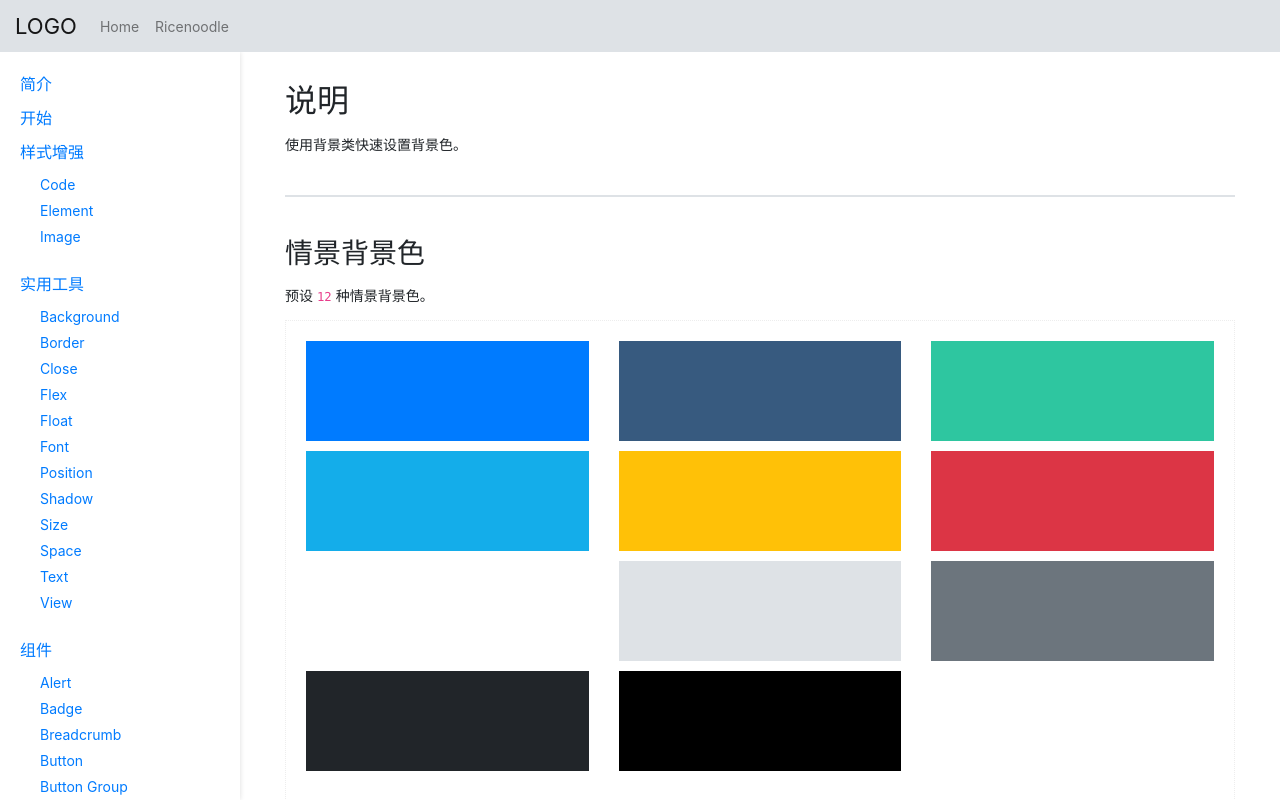
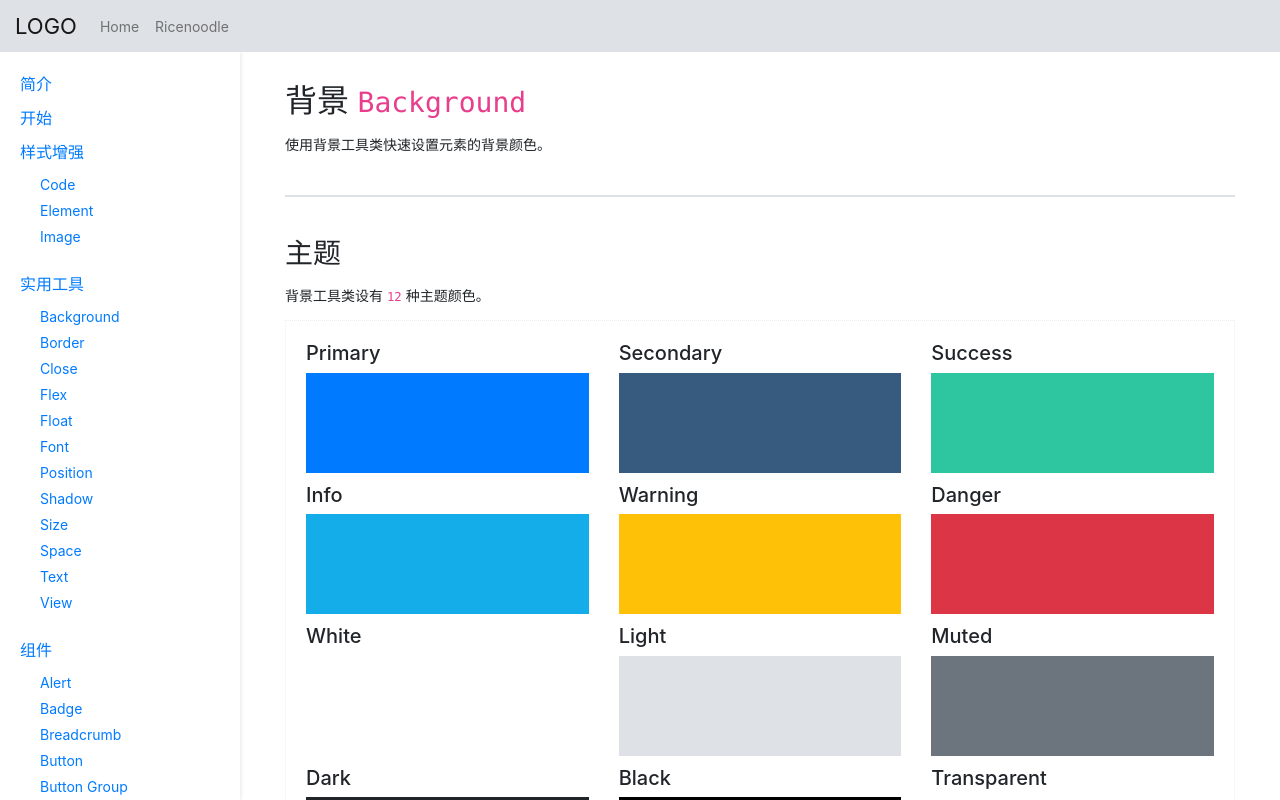
Before and after one commit to yayocn/yayocn-web, a React app: page /ricenoodle/utilities/background in a window 1280 px wide. Shown: the top 800 px of the page. Built offline with nearby package versions, Linux system fonts and the light colour scheme.

Commit message:
improve background

```diff
--- a/src/view/ricenoodle/utilities/Background.js
+++ b/src/view/ricenoodle/utilities/Background.js
@@ -6,7 +6,7 @@ import common from '../../../../public/scss/common.scss'
 import style from '../style.scss';
 
 const BACKGROUND = {
-  situation: [
+  theme: [
     { title: 'Primary', key: '', subTitle: '', className: 'bg-primary', },
     { title: 'Secondary', key: '', subTitle: '', className: 'bg-secondary', },
     { title: 'Success', key: '', subTitle: '', className: 'bg-success', },
@@ -44,13 +44,13 @@ export default class Background extends Component {
   render () {
     return (
       <PageWrapper>
-        <h2>说明</h2>
-        <p>使用背景类快速设置背景色。</p>
+        <h2>背景 <code>Background</code></h2>
+        <p>使用背景工具类快速设置元素的背景颜色。</p>
 
         <div className="divider divider-bold divider-lg"></div>
 
-        <h3>情景背景色</h3>
-        <p>预设 <code>12</code> 种情景背景色。</p>
+        <h3>主题</h3>
+        <p>背景工具类设有 <code>12</code> 种主题颜色。</p>
         <div className={classnames(style['util-bg'])}>
           <div className="row">
             <div className="col-12">
@@ -58,9 +58,10 @@ export default class Background extends Component {
                 <div className={classnames(common['example-view'])}>
                   <div className="row">
                     {
-                      BACKGROUND.situation.map((item, index) => {
+                      BACKGROUND.theme.map((item, index) => {
                         return (
                           <div className="col-4 mb-10" key={index} >
+                            <h5>{item.title}</h5>
                             <div className={classnames(item.className, style['bg-feature'])}></div>
                           </div>
                         );
@@ -71,7 +72,7 @@ export default class Background extends Component {
                 <div className={classnames(common['example-code'])}>
                   <Highlight copyBtn={false}>
                     {
-                      this.createCode('situation')
+                      this.createCode('theme')
                     }
                   </Highlight>
                 </div>
--- a/src/view/ricenoodle/utilities/index.js
+++ b/src/view/ricenoodle/utilities/index.js
@@ -6,7 +6,9 @@ export default class Index extends Component {
     return (
       <PageWrapper>
         <div>
-          <h1>Utilities 的一些说明</h1>
+          <h1>工具类 <code>Utilities</code></h1>
+          <p className="font-2x font-100">工具类提供了一系列轻量的类，它们往往只提供了一个具体的样式。
+            在使用过程中，通过它们不同的组合，可以实现一些复杂的样式。</p>
         </div>
       </PageWrapper>
     );
```
